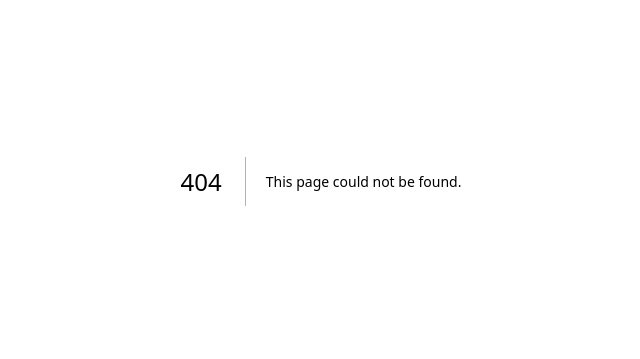
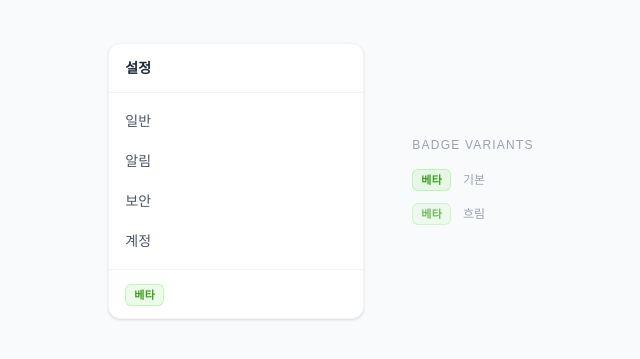
Before and after one commit to design-mimi/mimi-clade.ai, a Next.js app: page /badge-preview in a window 1280 px wide. Before the commit this address had no page. Shown: the part 219-578 px from the top of the page, without its empty margins (319-959 px from the left). Built offline with nearby package versions, Linux system fonts and the light colour scheme.

Commit message:
Add improved BetaBadge component with sidebar preview

```diff
--- /dev/null
+++ b/app/badge-preview/page.tsx
@@ -0,0 +1,49 @@
+import BetaBadge from "@/components/BetaBadge";
+
+export default function BadgePreview() {
+  return (
+    <div className="min-h-screen bg-gray-50 flex items-center justify-center">
+      <div className="bg-white rounded-xl shadow-sm border border-gray-100 overflow-hidden w-64">
+        {/* Sidebar Header */}
+        <div className="px-4 py-3 border-b border-gray-100">
+          <span className="text-sm font-semibold text-gray-800" style={{ fontFamily: "SUIT, sans-serif" }}>
+            설정
+          </span>
+        </div>
+
+        {/* Sidebar Menu */}
+        <div className="py-2">
+          {["일반", "알림", "보안", "계정"].map((item) => (
+            <div
+              key={item}
+              className="flex items-center gap-2 px-4 py-2.5 text-sm text-gray-600 hover:bg-gray-50 cursor-pointer"
+              style={{ fontFamily: "SUIT, sans-serif" }}
+            >
+              <span>{item}</span>
+            </div>
+          ))}
+        </div>
+
+        {/* Beta Badge at bottom */}
+        <div className="px-4 py-3 border-t border-gray-100">
+          <BetaBadge />
+        </div>
+      </div>
+
+      {/* Badge Variants */}
+      <div className="ml-12 flex flex-col gap-4">
+        <p className="text-xs text-gray-400 font-medium uppercase tracking-widest">Badge Variants</p>
+        <div className="flex flex-col gap-3">
+          <div className="flex items-center gap-3">
+            <BetaBadge />
+            <span className="text-xs text-gray-400">기본</span>
+          </div>
+          <div className="flex items-center gap-3">
+            <BetaBadge label="베타" className="opacity-70" />
+            <span className="text-xs text-gray-400">흐림</span>
+          </div>
+        </div>
+      </div>
+    </div>
+  );
+}
--- /dev/null
+++ b/components/BetaBadge.tsx
@@ -0,0 +1,25 @@
+import React from "react";
+
+interface BetaBadgeProps {
+  label?: string;
+  className?: string;
+}
+
+export default function BetaBadge({ label = "베타", className = "" }: BetaBadgeProps) {
+  return (
+    <span
+      className={`inline-flex items-center justify-center px-2 py-0.5 rounded-md text-xs font-semibold tracking-wide select-none ${className}`}
+      style={{
+        backgroundColor: "rgba(110, 231, 83, 0.12)",
+        color: "#3d9e1f",
+        border: "1px solid rgba(110, 231, 83, 0.35)",
+        fontSize: "11px",
+        fontFamily: "SUIT, -apple-system, sans-serif",
+        letterSpacing: "0.02em",
+        lineHeight: "16px",
+      }}
+    >
+      {label}
+    </span>
+  );
+}
```
